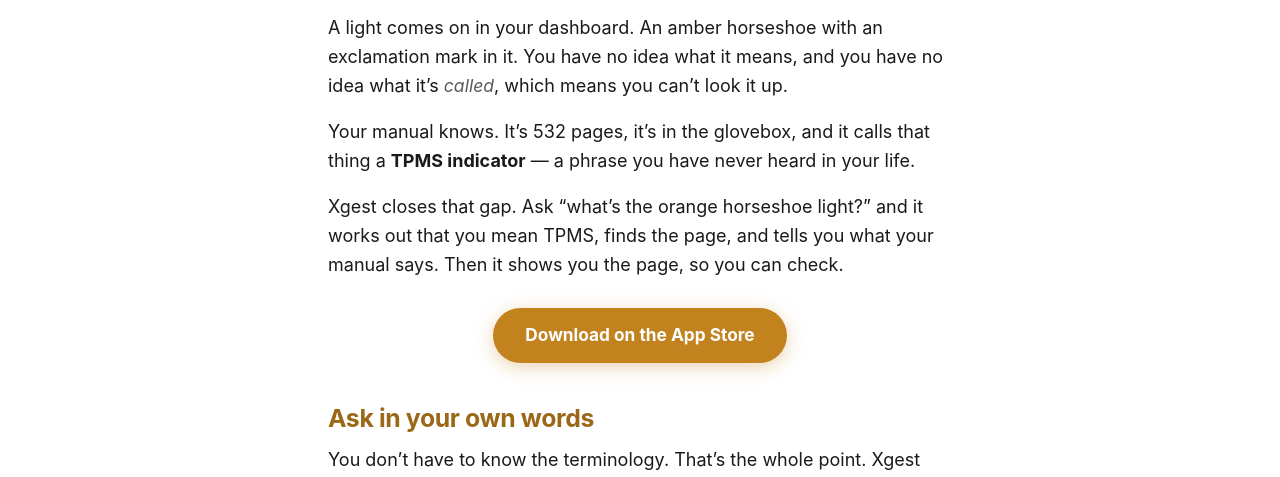
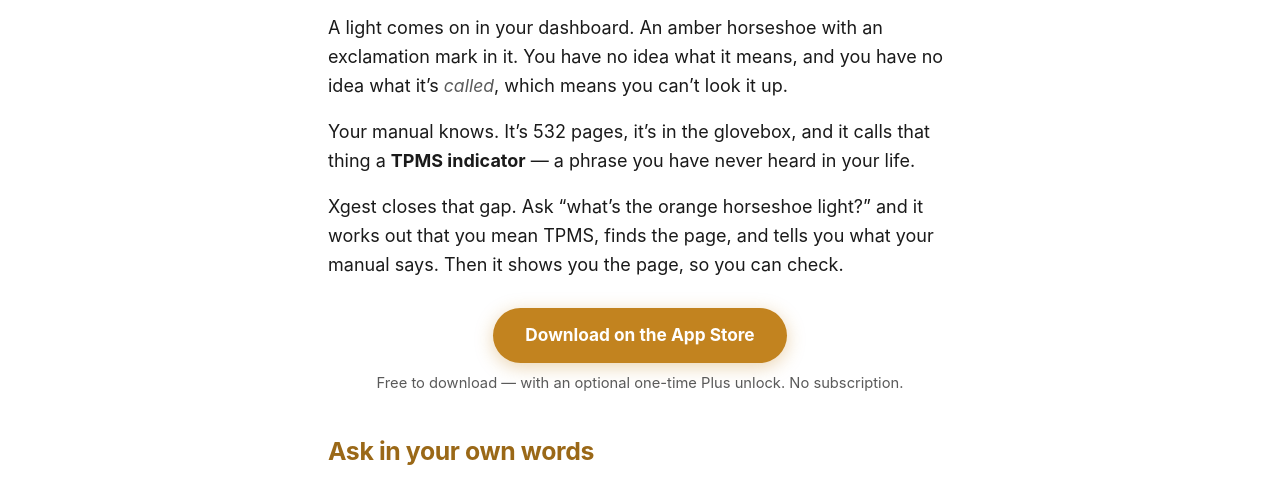
Before and after one commit to donbonaddio/xgest-site, a plain HTML site: page index.html in a window 1280 px wide. Shown: the part 290-767 px from the top of the page. Drawn offline with Linux system fonts and the light colour scheme.

Commit message:
Clarify Xgest is free with optional one-time Plus (CTA note + FAQ)

```diff
--- a/index.html
+++ b/index.html
@@ -32,6 +32,7 @@
 <p>Your manual knows. It&rsquo;s 532 pages, it&rsquo;s in the glovebox, and it calls that thing a <strong>TPMS indicator</strong> — a phrase you have never heard in your life.</p>
 <p>Xgest closes that gap. Ask &ldquo;what&rsquo;s the orange horseshoe light?&rdquo; and it works out that you mean TPMS, finds the page, and tells you what your manual says. Then it shows you the page, so you can check.</p>
 <p class="cta-download-wrap"><a class="cta-download" href="https://apps.apple.com/us/app/xgest/id6791312507">Download on the App Store</a></p>
+<p class="cta-note">Free to download &mdash; with an optional one-time Plus unlock. No subscription.</p>
 <h2>Ask in your own words</h2>
 <p>You don&rsquo;t have to know the terminology. That&rsquo;s the whole point. Xgest translates what you said into the language your manual actually uses, searches your copy, and answers from what it finds.</p>
 <p>Every answer cites a page number. Tap it and the real page opens — the actual PDF, zoomable, exactly as printed. Not a summary you have to trust. The page.</p>
--- a/style.css
+++ b/style.css
@@ -443,5 +443,12 @@
 }
 .cta-download-wrap {
     text-align: center;
-    margin: 1.75rem 0;
+    margin: 1.75rem 0 0.6rem;
 }
+/* Small "it's free" reassurance under the download button. */
+.cta-note {
+    text-align: center;
+    margin: 0 0 1.75rem;
+    font-size: 0.92rem;
+    color: var(--fg-muted);
+}
```
Also changed, not shown: faq.html (+3 -0 lines), 1 other file.
